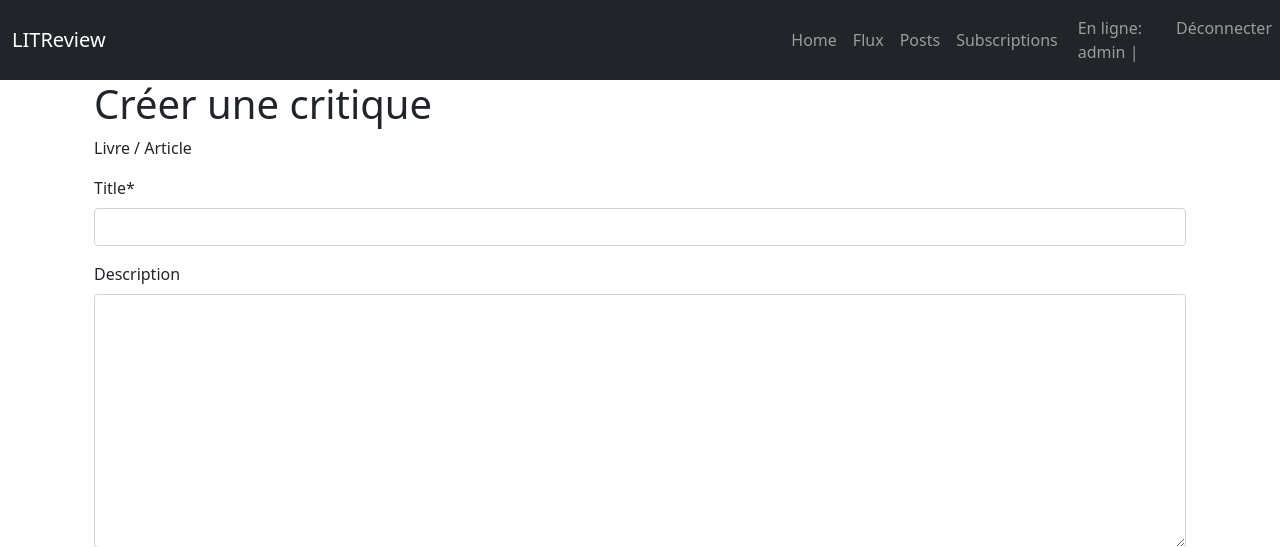
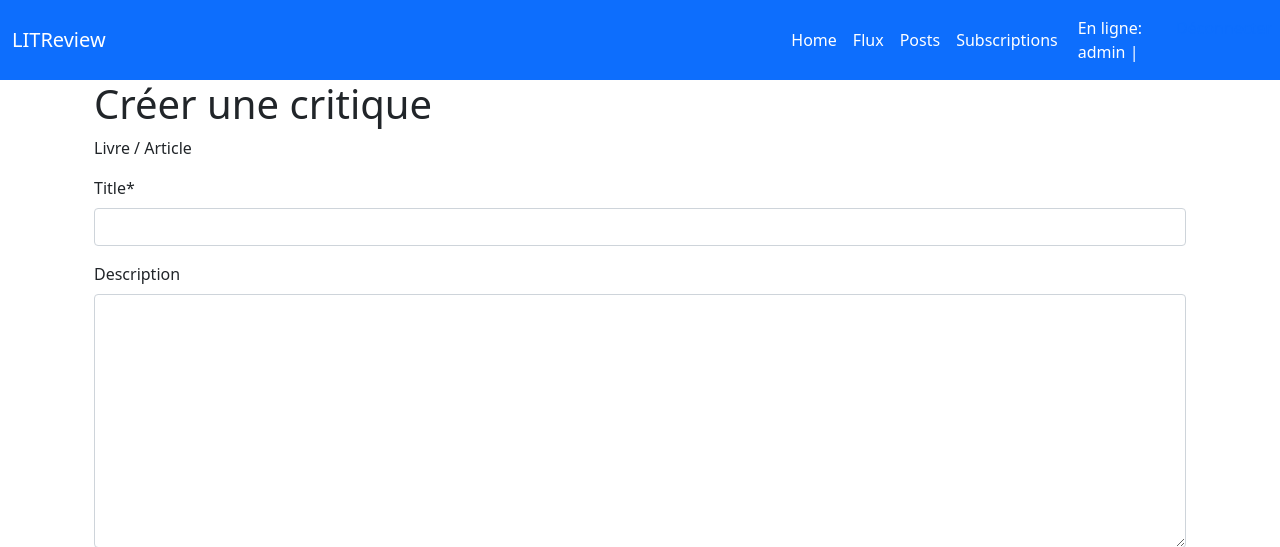
Before and after one commit to EmeryKroquet/OC-P9_LITReview, a Django app: page /create_review/ in a window 1280 px wide. Shown: the top 547 px of the page. Run offline with Django 3.2, Linux system fonts and the light colour scheme; a user stored in the database is signed in; some libraries are stand-ins or nearby versions.

Commit message:
La création de projet et application premier commit poussé vers github creation des classes. Pousser pour la premiere notre projet sur github. Commit sur la documentation Fix le doc README.md mise a jour sur le titre image banner LITReview fix le problème d'image logo mise à jour de base.html

```diff
--- a/LITReview/litreview_app/templates/partials/base.html
+++ b/LITReview/litreview_app/templates/partials/base.html
@@ -13,21 +13,21 @@
     <title>{% block title %}LITReview{% endblock %}</title>
   </head>
   <body>
-    <nav class="navbar navbar-expand navbar-dark bg-dark">
+    <nav class="navbar navbar-expand bg-primary btn-primary">
     <div class="container">
-        <a class="navbar-brand" href="{% url 'home' %}">LITReview</a>
+        <a class="navbar-brand text-white" href="{% url 'home' %}">LITReview</a>
         <ul class="navbar-nav">
             <li class="nav-item">
-                <a class="nav-link " href="{% url 'home' %}">Home</a>
+                <a class="nav-link text-white" href="{% url 'home' %}">Home</a>
             </li>
             <li class="nav-item">
-                <a class="nav-link " href="{% url 'flux' %}">Flux</a>
+                <a class="nav-link text-white" href="{% url 'flux' %}">Flux</a>
             </li>
             <li class="nav-item">
-              <a class="nav-link" href="{% url 'posts' %}">Posts</a>
+              <a class="nav-link text-white" href="{% url 'posts' %}">Posts</a>
             </li>
             <li class="nav-item">
-                <a class="nav-link " href="{% url 'followers' %}">Subscriptions</a>
+                <a class="nav-link text-white" href="{% url 'followers' %}">Subscriptions</a>
             </li>
           </ul>
         </div>
```
Also changed, not shown: README.md.
